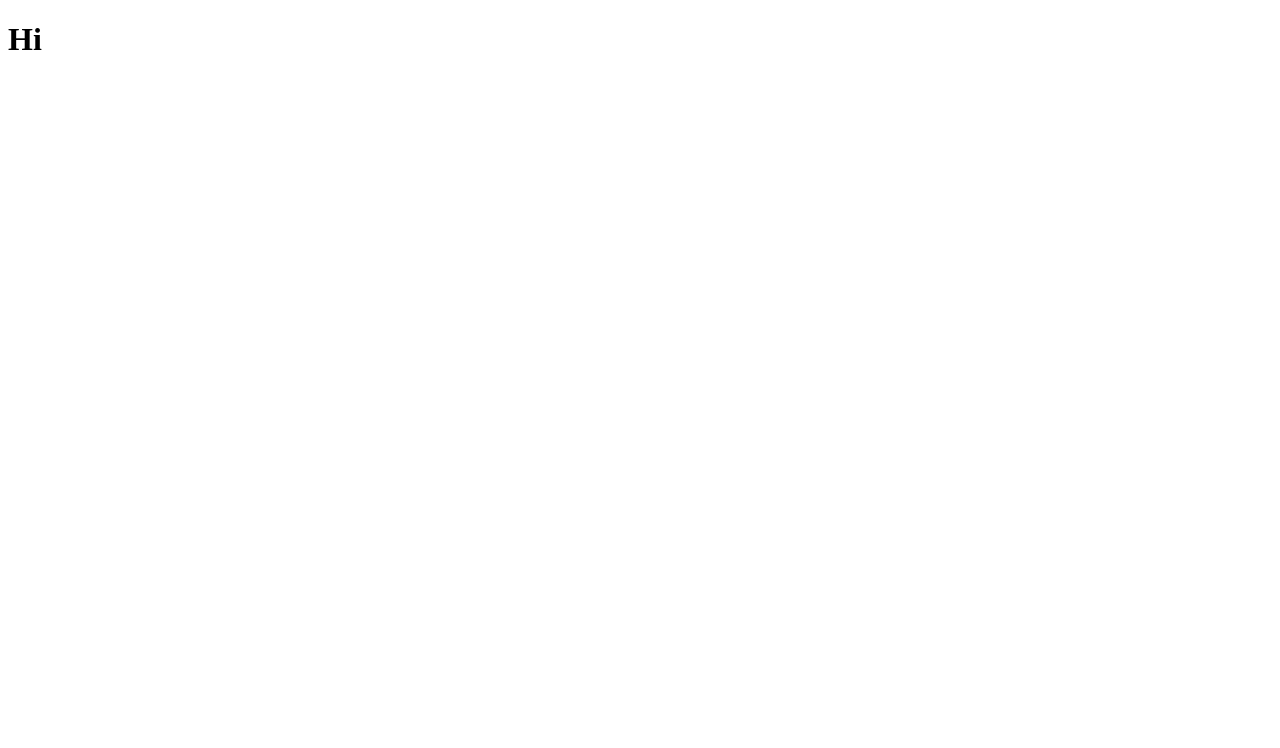
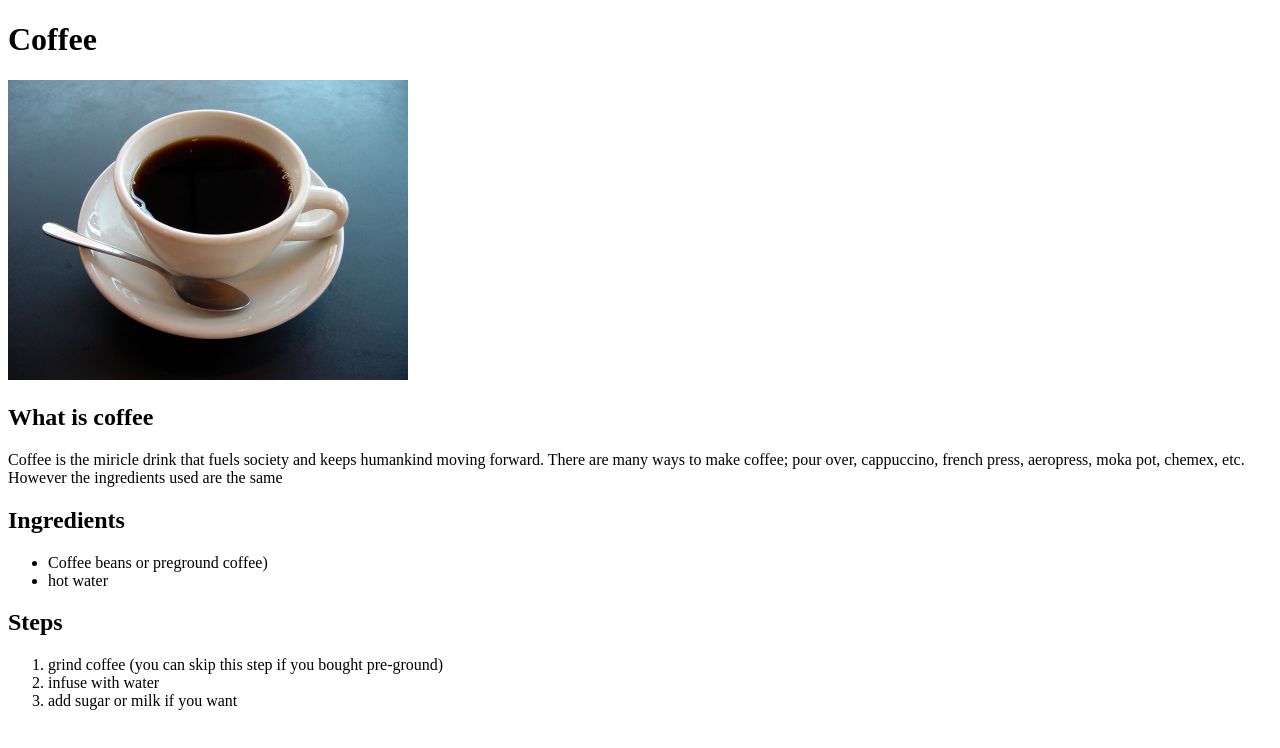
Before and after one commit to IsithaT/odin-recipes, a plain HTML site: page recipes/coffee.html in a window 1280 px wide. Drawn offline with Linux system fonts and the light colour scheme.

Commit message:
added detail for two recipes and linked them both

```diff
--- a/recipes/coffee.html
+++ b/recipes/coffee.html
@@ -7,6 +7,21 @@
     <title>Coffee</title>
 </head>
 <body>
-    <h1>Hi</h1>
+    <h1>Coffee</h1>
+    <img src="../images/coffee.jpg" alt="Cup of coffee" height="300" width="400">
+    <h2>What is coffee</h2>
+    <p>Coffee is the miricle drink that fuels society and keeps humankind moving forward. There are many ways to make coffee; pour over, cappuccino, french press, aeropress, moka pot, chemex, etc. However the ingredients used are the same </p>
+    <h2>Ingredients</h2>
+    <ul>
+        <li>Coffee beans or preground coffee)</li>
+        <li>hot water </li>
+    </ul>
+
+    <h2>Steps</h2>
+    <ol>
+        <li>grind coffee (you can skip this step if you bought pre-ground)</li>
+        <li>infuse with water</li>
+        <li>add sugar or milk if you want</li>
+    </ol>
 </body>
 </html>
```
Also changed, not shown: index.html (+2 -0 lines), recipes/Instant-Ramen.html (added, +28 -0 lines), images/coffee.jpg (added), images/ramen.png (added).
